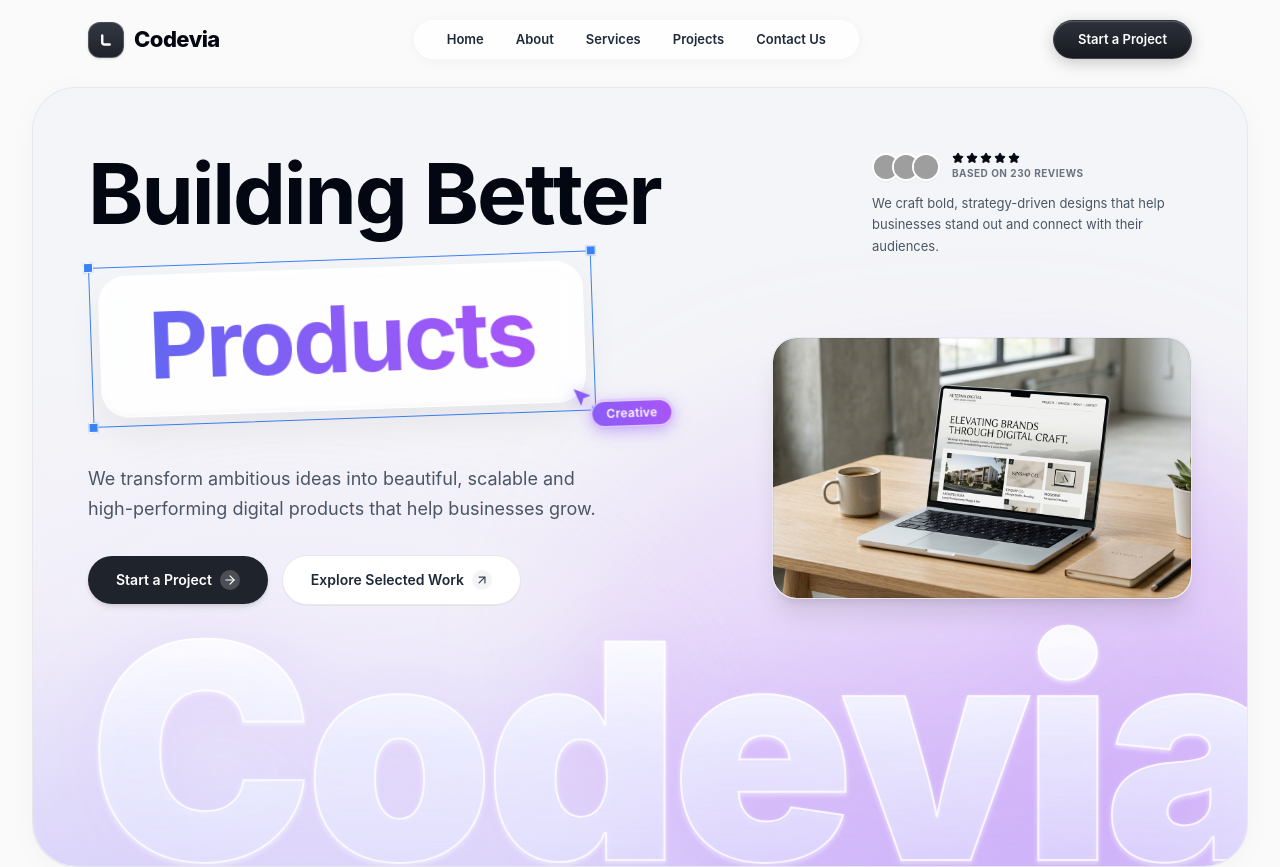
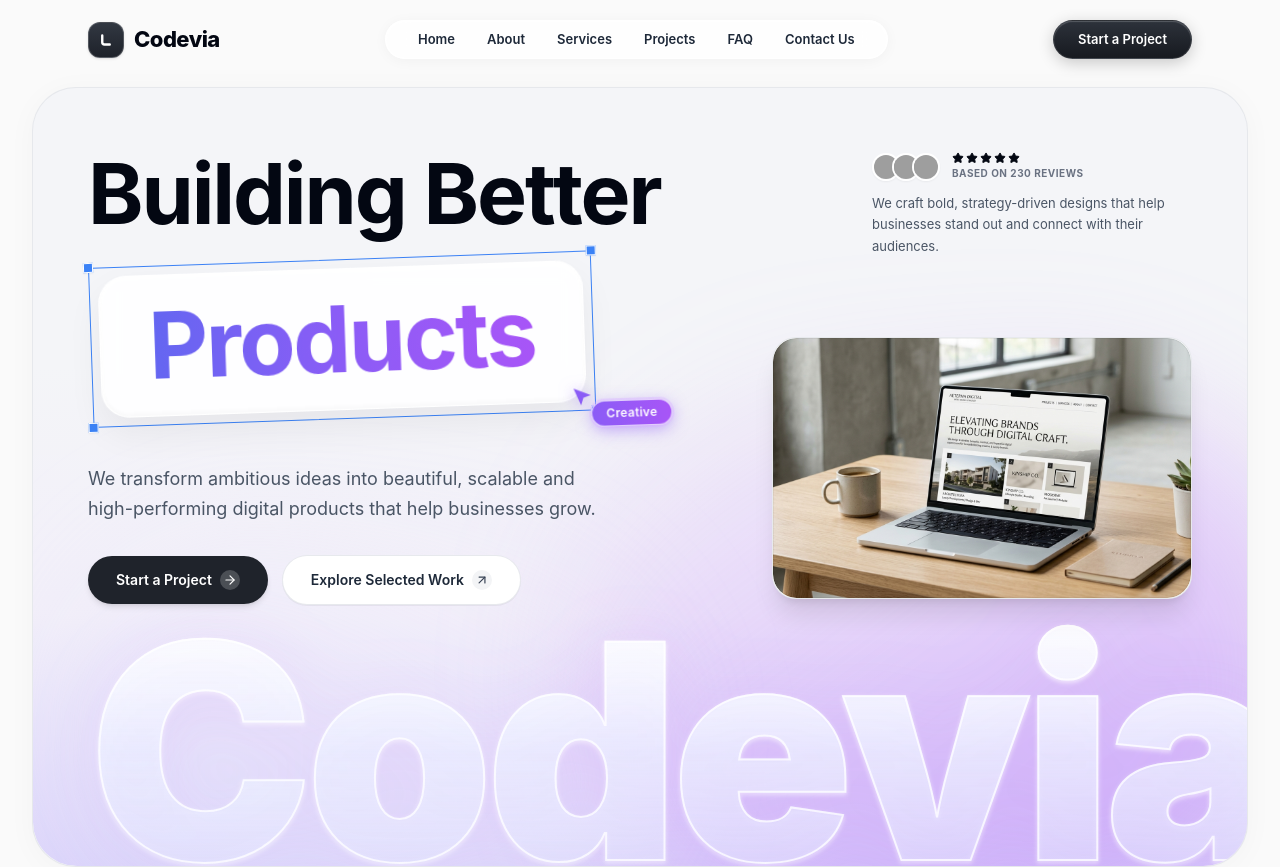
Before and after one commit to AnishDebnath/Codevia-Website, a React (Vite) app: page / in a window 1280 px wide. Shown: the top 867 px of the page. Built offline with nearby package versions, Linux system fonts and the light colour scheme; grey boxes are pictures that could not be loaded.

Commit message:
Add FAQ section

```diff
--- /dev/null
+++ b/src/pages/Home/FAQ.tsx
@@ -0,0 +1,150 @@
+import React, { useState } from 'react';
+import { Plus, X, ArrowRight } from 'lucide-react';
+
+// ponytail: lightweight accordion with zero extra dependencies using simple index state
+interface FAQItem {
+  question: string;
+  answer: string;
+}
+
+export const FAQ: React.FC = () => {
+  // First item open by default, matching the design reference
+  const [openIndex, setOpenIndex] = useState<number | null>(0);
+
+  const faqData: FAQItem[] = [
+    {
+      question: 'How long does a typical project take?',
+      answer:
+        'Most projects take around 2–4 weeks from start to launch. It depends on the size and complexity, but we always aim to keep things moving smoothly with clear milestones.',
+    },
+    {
+      question: 'Do you offer ongoing support after launch?',
+      answer:
+        'Yes, we provide ongoing maintenance, continuous feature enhancements, and proactive performance monitoring to ensure your digital product operates seamlessly.',
+    },
+    {
+      question: 'Can you help with content creation and copywriting?',
+      answer:
+        'Absolutely. We craft strategic copy, brand narratives, and value-focused messaging designed to align with your aesthetic and convert visitors into clients.',
+    },
+    {
+      question: 'What platforms do you specialize in?',
+      answer:
+        'We specialize in modern web architectures including React, Next.js, TypeScript, Tailwind CSS, and headless content solutions engineered for peak velocity and scale.',
+    },
+    {
+      question: 'How do you handle SEO during development?',
+      answer:
+        'Technical SEO is built in from day one—incorporating structured metadata, semantic HTML, lightweight asset delivery, and responsive accessibility.',
+    },
+  ];
+
+  const toggleItem = (idx: number) => {
+    setOpenIndex(openIndex === idx ? null : idx);
+  };
+
+  const scrollToContact = () => {
+    const el = document.querySelector('#works');
+    if (el) {
+      el.scrollIntoView({ behavior: 'smooth' });
+    }
+  };
+
+  return (
+    <section id="faq" className="py-20 sm:py-24 lg:py-28 relative select-none">
+      {/* Background ambient lighting matching theme */}
+      <div className="absolute top-1/3 left-1/4 w-[600px] h-[350px] bg-purple-200/15 blur-[130px] pointer-events-none rounded-full -z-10" />
+
+      <div className="max-w-6xl mx-auto px-6">
+        <div className="grid grid-cols-1 lg:grid-cols-12 gap-10 lg:gap-14 items-start">
+          {/* Left Column: Section Tag, Heading, Supporting Description, and Button (same style as other section headers) */}
+          <div className="lg:col-span-5 flex flex-col items-start space-y-4 sm:space-y-5 lg:sticky lg:top-28">
+            {/* Section Tag matching Services, Works & Testimonials */}
+            <div className="inline-flex items-center gap-2.5 px-4.5 py-2 rounded-full border border-purple-200/90 bg-white shadow-xs">
+              <span className="w-2 h-2 rounded-full bg-purple-600" />
+              <span className="text-sm font-semibold text-gray-800 tracking-wide">FAQ</span>
+            </div>
+
+            {/* Section Heading matching Works & Testimonials font style & gradient accent */}
+            <h2 className="text-3xl sm:text-4xl lg:text-5xl font-bold tracking-tight text-gray-950 leading-[1.14] font-sans">
+              Questions /{' '}
+              <span className="text-transparent bg-clip-text bg-gradient-to-r from-[#6366F1] via-[#8B5CF6] to-[#A855F7]">
+                Answers
+              </span>
+            </h2>
+
+            {/* Sub-heading supporting text matching Works section */}
+            <p className="text-sm sm:text-base text-gray-600 font-normal leading-relaxed max-w-sm pt-0.5">
+              Everything you need to know about our process, collaboration model, and deliverables.
+            </p>
+
+            {/* Action Button styled consistent with site theme */}
+            <div className="pt-2">
+              <button
+                onClick={scrollToContact}
+                className="px-6 py-3 bg-[#1F232B] hover:bg-black text-white text-xs sm:text-[13px] font-semibold rounded-full shadow-md hover:shadow-lg transition-all flex items-center gap-2.5 cursor-pointer active:scale-95 group"
+              >
+                <span>Still have questions?</span>
+                <span className="w-5 h-5 rounded-full bg-white/20 flex items-center justify-center text-white group-hover:bg-white/30 transition-colors">
+                  <ArrowRight className="w-3 h-3 group-hover:translate-x-0.5 transition-transform" />
+                </span>
+              </button>
+            </div>
+          </div>
+
+          {/* Right Column: Accordion Questions & Answers */}
+          <div className="lg:col-span-7 space-y-3.5 sm:space-y-4">
+            {faqData.map((item, idx) => {
+              const isOpen = openIndex === idx;
+
+              return (
+                <div
+                  key={idx}
+                  className={`bg-white rounded-2xl sm:rounded-[22px] transition-all duration-300 border ${
+                    isOpen
+                      ? 'border-purple-200/90 shadow-[0_12px_32px_rgba(139,92,246,0.1)] ring-1 ring-purple-100/70'
+                      : 'border-gray-200/80 shadow-[0_4px_16px_rgba(0,0,0,0.02)] hover:border-gray-300'
+                  }`}
+                >
+                  <button
+                    onClick={() => toggleItem(idx)}
+                    className="w-full flex items-center justify-between gap-4 p-5 sm:p-6 text-left cursor-pointer transition-colors"
+                    aria-expanded={isOpen}
+                  >
+                    <span
+                      className={`text-base sm:text-[17px] font-bold tracking-tight font-sans transition-colors ${
+                        isOpen
+                          ? 'text-transparent bg-clip-text bg-gradient-to-r from-[#6366F1] to-[#8B5CF6]'
+                          : 'text-gray-900 hover:text-black'
+                      }`}
+                    >
+                      {item.question}
+                    </span>
+
+                    <span
+                      className={`w-8 h-8 rounded-full flex items-center justify-center shrink-0 transition-all duration-300 ${
+                        isOpen
+                          ? 'bg-gradient-to-r from-[#6366F1] to-[#8B5CF6] text-white shadow-xs rotate-90'
+                          : 'bg-gray-100 text-gray-600 hover:bg-gray-200 hover:text-gray-900'
+                      }`}
+                    >
+                      {isOpen ? <X className="w-4 h-4" /> : <Plus className="w-4 h-4" />}
+                    </span>
+                  </button>
+
+                  {isOpen && (
+                    <div className="px-5 sm:px-6 pb-5 sm:pb-6 pt-0 animate-in fade-in duration-200">
+                      <p className="text-sm sm:text-[15px] text-gray-600 leading-relaxed font-sans border-t border-gray-100/90 pt-3.5">
+                        {item.answer}
+                      </p>
+                    </div>
+                  )}
+                </div>
+              );
+            })}
+          </div>
+        </div>
+      </div>
+    </section>
+  );
+};
--- a/src/pages/Home/Navbar.tsx
+++ b/src/pages/Home/Navbar.tsx
@@ -9,6 +9,7 @@ export const Navbar: React.FC = () => {
     { label: 'About', href: '#services' },
     { label: 'Services', href: '#services' },
     { label: 'Projects', href: '#works' },
+    { label: 'FAQ', href: '#faq' },
     { label: 'Contact Us', href: '#works' },
   ];
 
--- a/src/pages/Home/index.tsx
+++ b/src/pages/Home/index.tsx
@@ -5,6 +5,7 @@ import { Statistics } from './Statistics';
 import { Services } from './Services';
 import { Works } from './Works';
 import { Testimonials } from './Testimonials';
+import { FAQ } from './FAQ';
 
 export const Home: React.FC = () => {
   return (
@@ -19,6 +20,7 @@ export const Home: React.FC = () => {
         <Services />
         <Works />
         <Testimonials />
+        <FAQ />
       </main>
     </div>
   );
```
Also changed, not shown: 1 other file (tests, documents, lock files or other folders).
